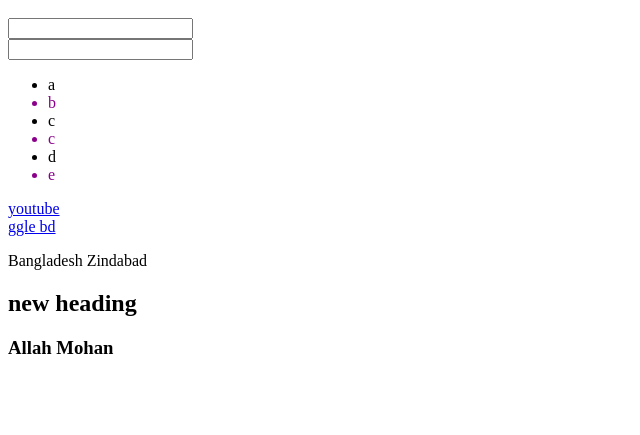
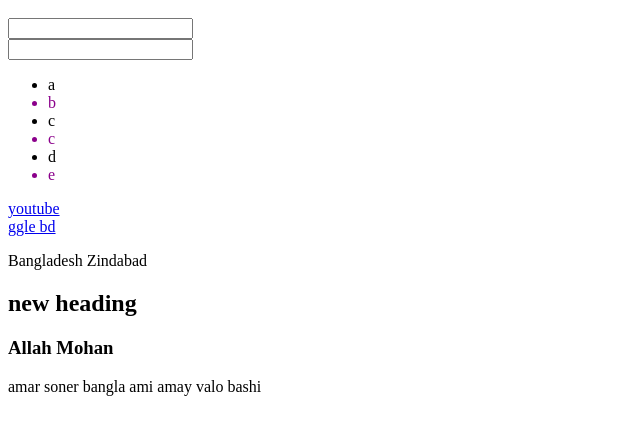
Before and after one commit to MEyasinArafat/css, a plain HTML site: page index.html in a window 1280 px wide. Shown: the part 237-672 px from the top of the page, without its empty margins (0-640 px from the left). Drawn offline with Linux system fonts and the light colour scheme.

Commit message:
para added

```diff
--- a/index.html
+++ b/index.html
@@ -57,5 +57,6 @@
 </div>
 <h2>new heading</h2>
 <h3>Allah Mohan</h3>
+<p>amar soner  bangla ami amay valo bashi</p>
 </body>
 </html>
```
